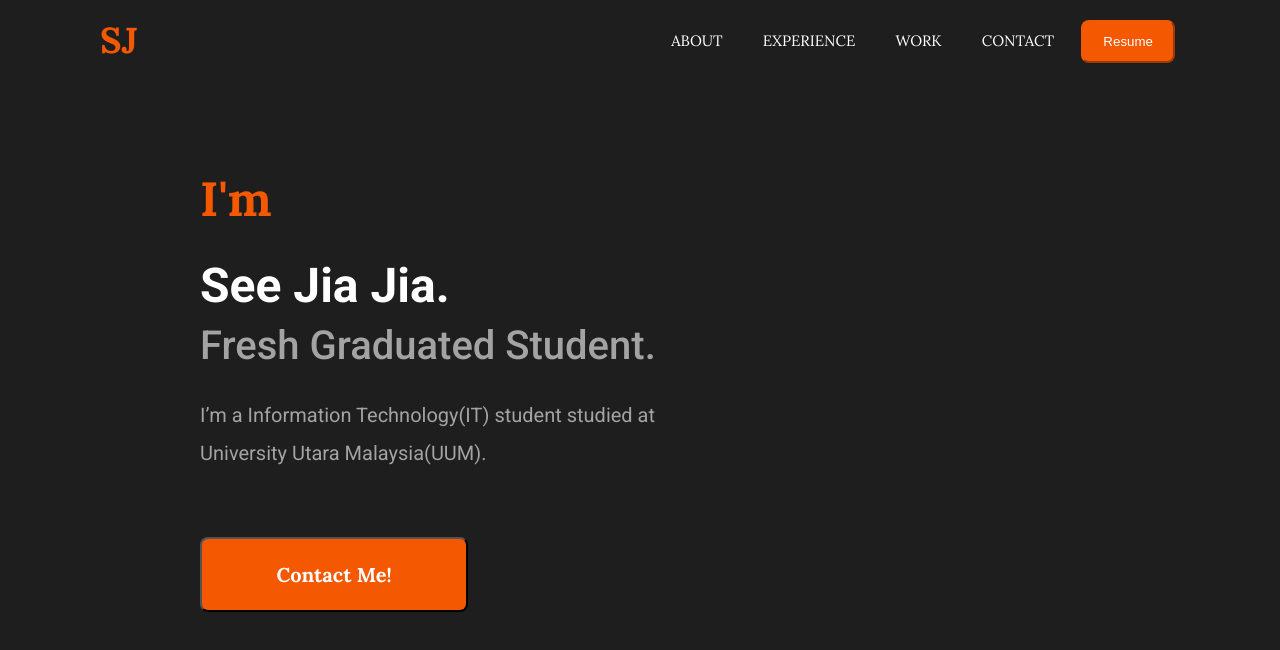
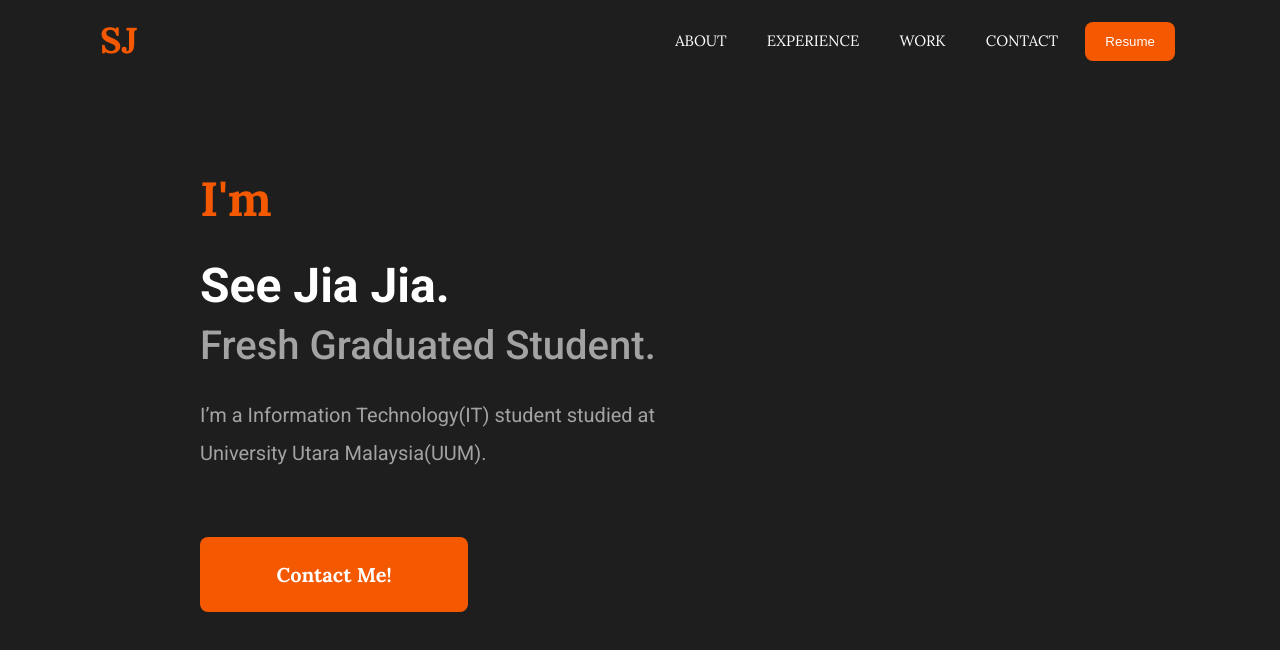
Before and after one commit to SeeJia/seejiajia_portfolio, a plain HTML site: page index.html in a window 1280 px wide. Drawn offline with Linux system fonts and the light colour scheme.

Commit message:
Add files via upload

```diff
--- a/css/mainpage.css
+++ b/css/mainpage.css
@@ -63,7 +63,7 @@
     color: white;
     padding: 12px 20px;
     border-radius: 8px;
-    border-color: #F45801;
+    border-style: none;
   }
 
   .resume:hover{
@@ -139,7 +139,7 @@
     width: 268px;
     height: 75px;
     border-radius: 8px;
-
+    border-style: none;
   }
 
   .ContactMe:hover{
```
